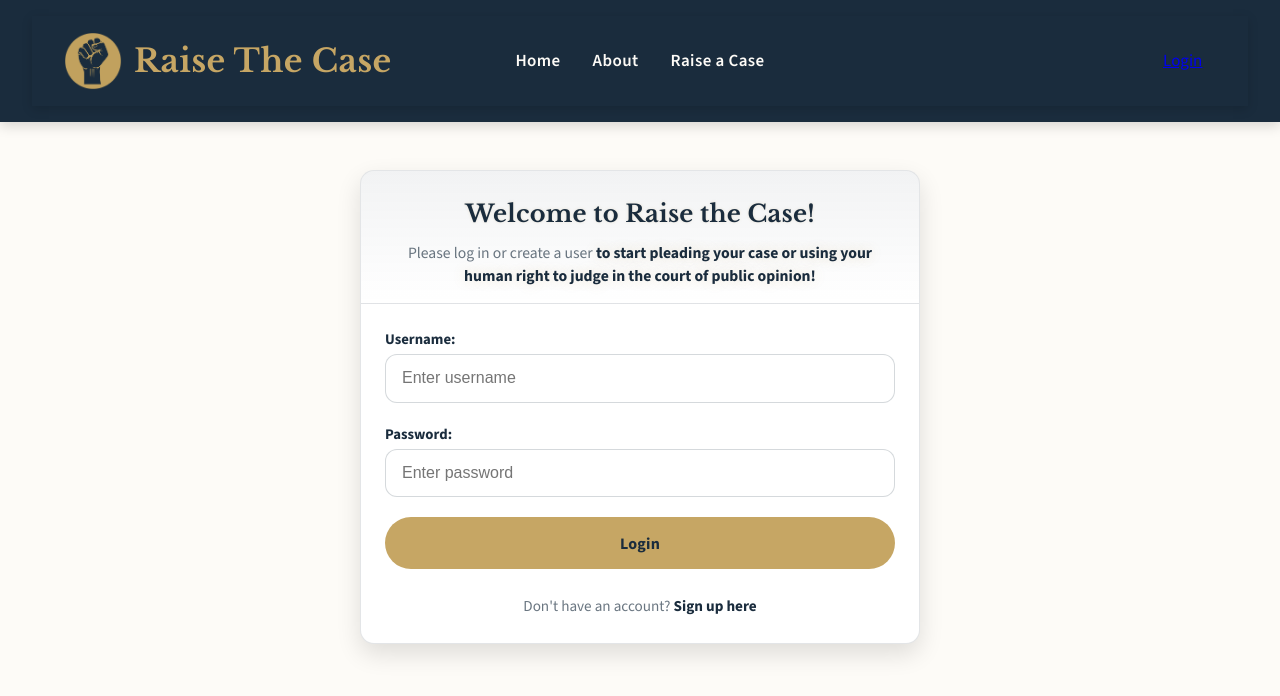
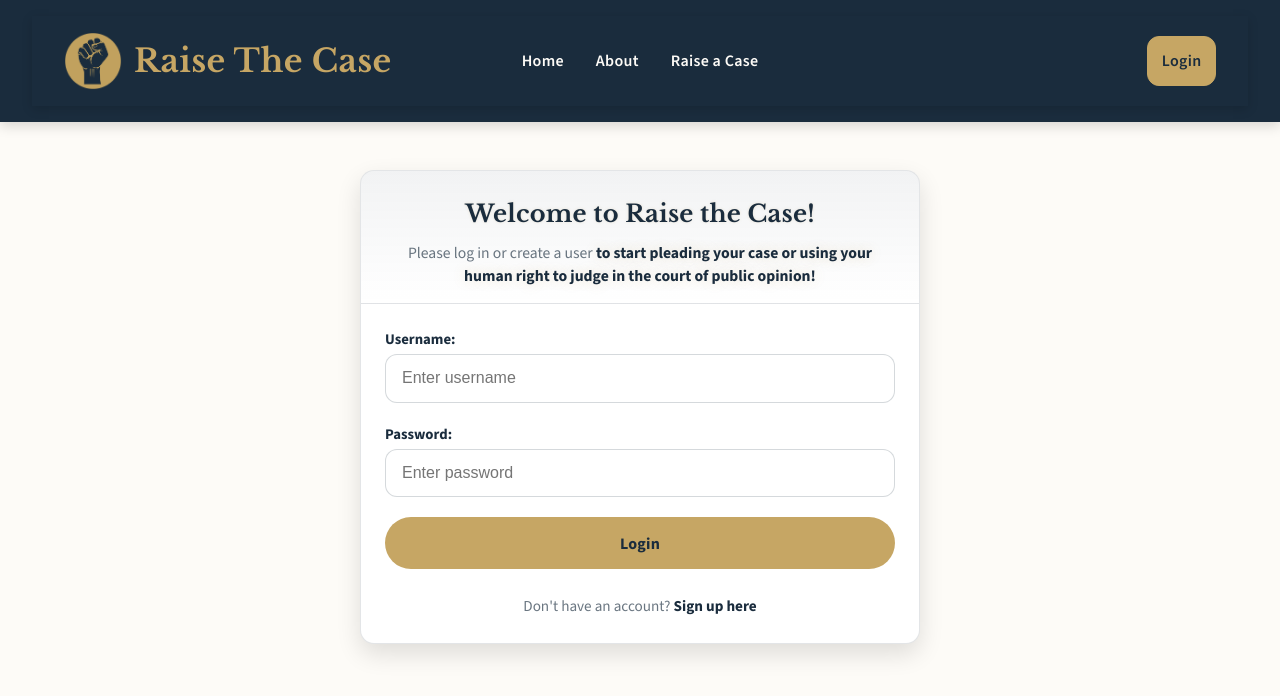
Before and after one commit to blossom-4/crowdfunding_frontend, a React (Vite) app: page /login in a window 1280 px wide. Shown: the top 696 px of the page. Built offline with nearby package versions, Linux system fonts and the light colour scheme.

Commit message:
changed log in and log out button styling for readability.

```diff
--- a/src/components/LoginForm.jsx
+++ b/src/components/LoginForm.jsx
@@ -6,7 +6,7 @@ import { useAuth } from "../hooks/use-auth.js";
 function LoginForm() {
     const navigate = useNavigate();
     const location = useLocation();
-    const {auth, setAuth} = useAuth();
+    const { setAuth } = useAuth();
 
     const [credentials, setCredentials] = useState({
         username: "",
--- a/src/components/NavBar.css
+++ b/src/components/NavBar.css
@@ -78,6 +78,25 @@
     padding: 0;
 }
 
+.nav-center .nav-link {
+    text-decoration: none;
+    color: var(--cream);
+    font-weight: 600;
+    font-size: 1rem;
+    letter-spacing: 0.3px;
+    transition: color 0.25s ease;
+    position: relative;
+}
+
+.nav-center .nav-link:hover {
+    color: var(--gold);
+}
+
+.nav-center .nav-link.active {
+    color: var(--gold);
+    font-weight: 700;
+}
+
 /* Right (auth + hamburger) */
 .nav-right {
     display: flex;
@@ -90,6 +109,78 @@
 .nav-auth {
     padding: 0.6rem 0.85rem;
     border-radius: 12px;
+    text-decoration: none;
+    color: var(--cream) !important;
+    background-color: transparent;
+    border: 1px solid var(--cream);
+    font-weight: 600;
+    font-size: 1rem;
+    letter-spacing: 0.3px;
+    transition: all 0.25s ease;
+    cursor: pointer;
+    display: inline-flex;
+    align-items: center;
+    justify-content: center;
+}
+
+.nav-auth:hover {
+    background-color: var(--gold);
+    color: var(--navy) !important;
+    border-color: var(--gold);
+}
+
+.nav-auth.active {
+    background-color: var(--gold);
+    color: var(--navy) !important;
+    border-color: var(--gold);
+}
+
+/* Auth section styling */
+.auth-section {
+    display: flex;
+    align-items: center;
+    gap: 0.75rem;
+}
+
+.person-icon-btn {
+    background: none;
+    border: none;
+    color: #FDFBF7;
+    font-size: 1.5rem;
+    cursor: pointer;
+    padding: 0.4rem;
+    border-radius: 8px;
+    transition: background-color 0.2s ease;
+    display: flex;
+    align-items: center;
+    justify-content: center;
+}
+
+.person-icon-btn:hover {
+    background-color: rgba(253, 251, 247, 0.1);
+}
+
+.greeting {
+    color: var(--cream);
+    font-size: 0.95rem;
+    font-weight: 500;
+    white-space: nowrap;
+}
+
+.mobile-auth-section {
+    display: flex;
+    flex-direction: column;
+    gap: 0.5rem;
+    width: 100%;
+}
+
+.mobile-auth-section .greeting {
+    padding: 0.5rem 1rem;
+    font-size: 0.9rem;
+}
+
+.mobile-auth-section .nav-link {
+    width: 100%;
 }
 
 /* ===== Hamburger ===== */
@@ -144,6 +235,11 @@
 
     /* Hide desktop center links on mobile */
     .nav-center {
+        display: none;
+    }
+
+    /* Hide desktop auth section on mobile - shown in dropdown instead */
+    .auth-section {
         display: none;
     }
 
--- a/src/components/NavBar.jsx
+++ b/src/components/NavBar.jsx
@@ -5,7 +5,7 @@ import { useAuth } from "../hooks/use-auth.js";
 import logo from "../assets/COURT_OF_PUBLIC_OPINION.png";
 
 function NavBar() {
-    const { auth, setAuth } = useAuth();
+    const { auth, clearAuth } = useAuth();
     const [menuOpen, setMenuOpen] = useState(false);
 
     const location = useLocation();
@@ -20,8 +20,7 @@ function NavBar() {
 
     const handleLogout = () => {
         try {
-            window.localStorage.removeItem("token");
-            setAuth({ token: null });
+            clearAuth();
             closeMenu();
         } catch (err) {
             console.error("Logout failed:", err);
@@ -81,9 +80,12 @@ function NavBar() {
                     <div className="nav-right">
                         {/* Desktop auth link */}
                         {auth?.token ? (
+                            <div className="auth-section">
+                                <button className="person-icon-btn" aria-label="User profile">👤</button>
                                 <button type="button" className="nav-link nav-auth" onClick={handleLogout}>
                                     Log Out
                                 </button>
+                            </div>
                         ) : (
                             <NavLink to="/login" className={({ isActive }) =>
                                 isActive ? "nav-link nav-auth active" : "nav-link nav-auth"
@@ -115,9 +117,12 @@ function NavBar() {
 
                             <li>
                                 {auth?.token ? (
+                                    <div className="mobile-auth-section">
+                                        <button className="person-icon-btn" aria-label="User profile">👤</button>
                                         <button type="button" className="nav-link" onClick={handleLogout}>
                                             Log Out
                                         </button>
+                                    </div>
                                 ) : (
                                     <NavLink to="/login" className={linkClass} onClick={closeMenu}>
                                         Login
```
Lines whose indentation alone changed are shown as unchanged.
